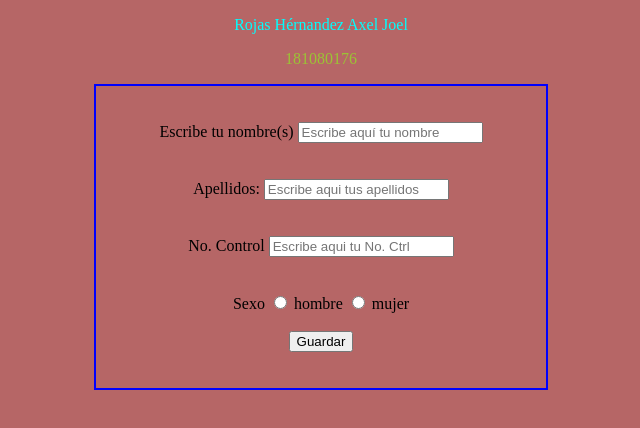
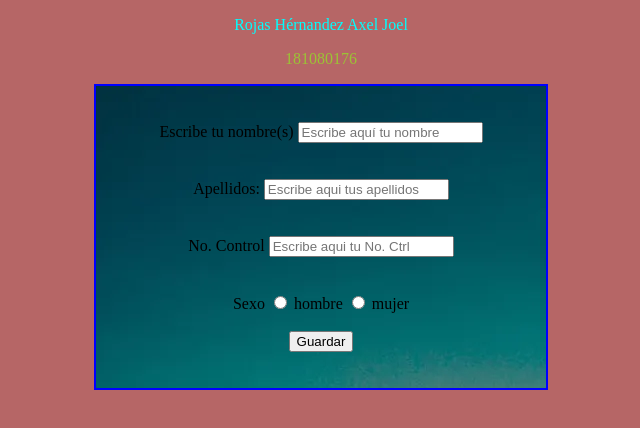
Before and after one commit to Zero291/Programaci-n-web, a plain HTML site: page tarea_11-oct.html in a window 1280 px wide. Shown: the whole page, without its empty margins (319-959 px from the left). Drawn offline with Linux system fonts and the light colour scheme.

Commit message:
Cambio de imagen
Se cambio la imagen del fondo del formulario

```diff
--- a/tarea_11-oct.html
+++ b/tarea_11-oct.html
@@ -19,7 +19,7 @@
             border-color: blue;
             width: 450px;
             height: auto;
-        background-image: url("../../Fondos/shinobu-kocho-de-kimetsu-no-yaiba_3840x2160_xtrafondos.com\ \(1\).jpg");
+        background-image: url("./img/pexels-photo-66997.webp");
         }
     </style>
 </head>
```
